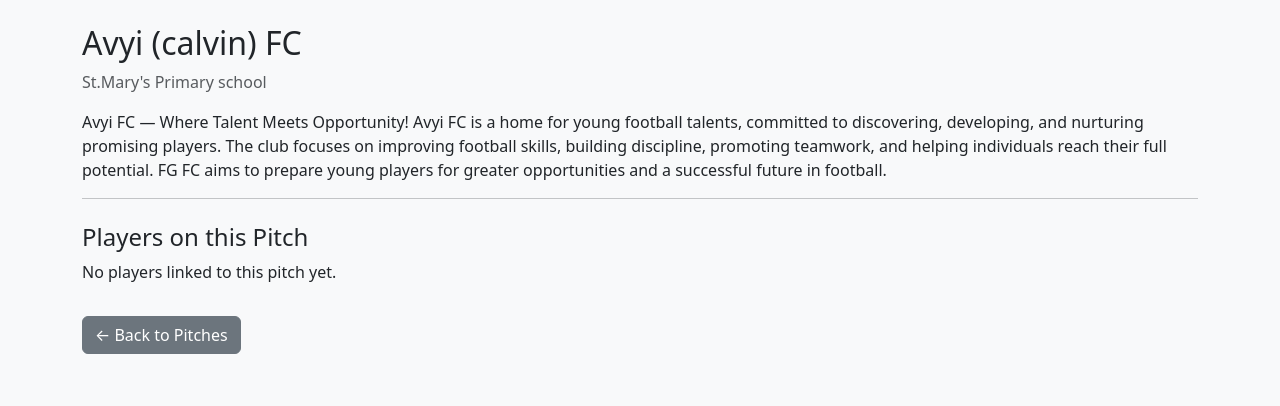
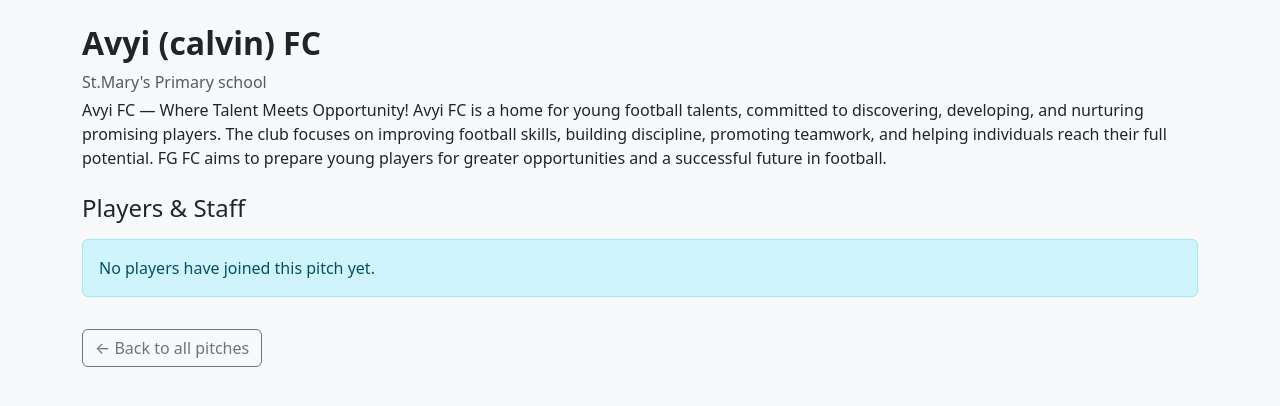
Before and after one commit to roberthenry537-arch/wukari-football, a Django app: page /pitch/2/ in a window 1280 px wide. Shown: the part 56-462 px from the top of the page. Run offline with Django 5.2, Linux system fonts and the light colour scheme; data comes from the database, SQL or seed files in the repository.

Commit message:
improve pitch detail page

```diff
--- a/players/templates/players/pitch_detail.html
+++ b/players/templates/players/pitch_detail.html
@@ -1,29 +1,51 @@
 {% extends 'players/base.html' %}
 
 {% block content %}
-<h2>{{ pitch.name }}</h2>
-<p class="text-muted">{{ pitch.location }}</p>
-<p>{{ pitch.description }}</p>
+<div class="mb-4">
+    <h2 class="fw-bold">{{ pitch.name }}</h2>
+    <p class="text-muted mb-1">{{ pitch.location }}</p>
+    {% if pitch.description %}
+        <p>{{ pitch.description }}</p>
+    {% endif %}
+</div>
 
-<hr>
-<h4 class="mt-4">Players on this Pitch</h4>
+<h4 class="mb-3">Players & Staff</h4>
 
 <div class="row">
     {% for player in players %}
-    <div class="col-md-4 mb-3">
-        <div class="card shadow-sm">
-            <div class="card-body">
-                <h5>{{ player.full_name }}</h5>
-                <p class="mb-1"><strong>Position:</strong> {{ player.get_position_display }}</p>
-                <p class="mb-1"><strong>Age:</strong> {{ player.age }}</p>
-                <a href="{% url 'player_detail' player.id %}" class="btn btn-outline-success btn-sm">View Profile</a>
+    <div class="col-md-4 mb-4">
+        <div class="card h-100 shadow-sm border-0">
+            <div class="card-body text-center">
+                {% if player.profile_photo %}
+                    <img src="{{ player.profile_photo.url }}"
+                         class="rounded-circle mb-3"
+                         alt="{{ player.full_name }}"
+                         style="width: 100px; height: 100px; object-fit: cover;">
+                {% else %}
+                    <div class="bg-secondary text-white rounded-circle d-flex align-items-center justify-content-center mx-auto mb-3"
+                         style="width: 100px; height: 100px;">
+                        No Photo
+                    </div>
+                {% endif %}
+
+                <h5 class="card-title mb-1">{{ player.full_name }}</h5>
+                <p class="text-muted small mb-2">{{ player.get_role_display }}</p>
+                <p class="small mb-3">{{ player.get_position_display }}</p>
+
+                <a href="{% url 'player_detail' player.id %}" class="btn btn-success btn-sm">
+                    View Profile
+                </a>
             </div>
         </div>
     </div>
     {% empty %}
-    <p>No players linked to this pitch yet.</p>
+    <div class="col-12">
+        <div class="alert alert-info">
+            No players have joined this pitch yet.
+        </div>
+    </div>
     {% endfor %}
 </div>
 
-<a href="{% url 'home' %}" class="btn btn-secondary mt-3">← Back to Pitches</a>
+<a href="{% url 'home' %}" class="btn btn-outline-secondary mt-3">← Back to all pitches</a>
 {% endblock %}
```
